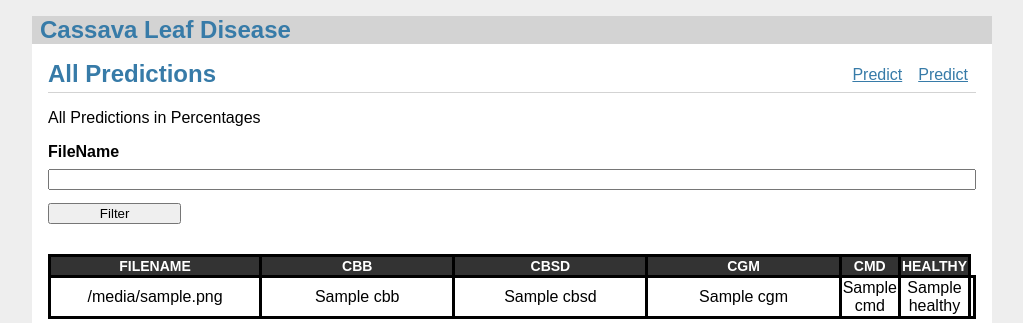
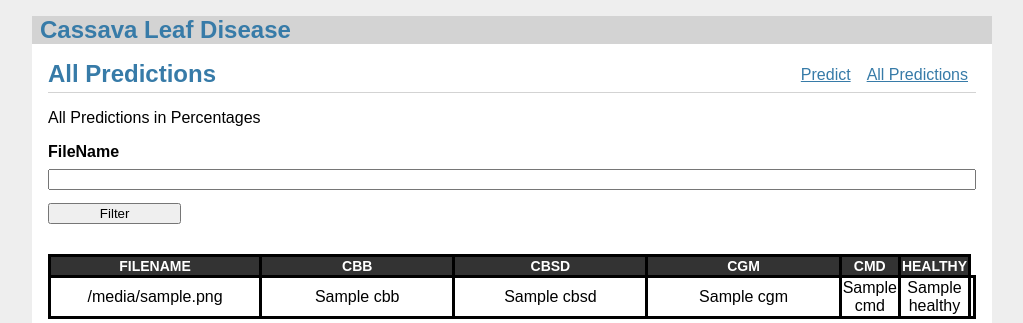
Before and after one commit to ambarishg/cassava-disease-detection, a Flask app: template flaskr/templates/predictions/allitems.html in a window 1280 px wide. Shown: the top 323 px of the page, without its empty margins (128-1151 px from the left). Run offline with Flask 2, Linux system fonts and the light colour scheme; the template is opened without the code that fills it: most values are stand-ins (such as "Sample title", 1, 10 or a date in 2020).

Commit message:
all predictions hyperlink added

```diff
--- a/flaskr/templates/predictions/allitems.html
+++ b/flaskr/templates/predictions/allitems.html
@@ -4,7 +4,8 @@
   <h1>{% block title %}All Predictions{% endblock %}</h1>
 
     <a class="action" href="{{ url_for('predictions.predict') }}">Predict</a>
-    <a class="action" href="{{ url_for('predictions.allitems') }}">Predict</a>
+    <a class="action" href="{{ url_for('predictions.allitems') }}">
+    All Predictions</a>
 
 {% endblock %}
 
```
